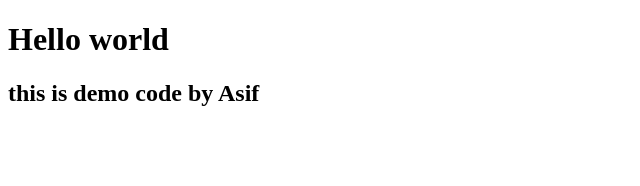
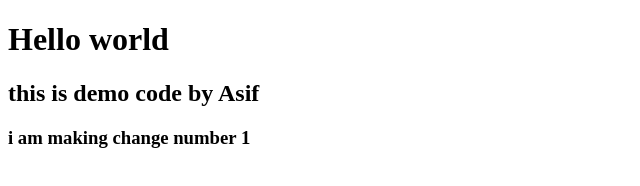
Before and after one commit to MdAsifKhan623/spinnaker-demo-app, a plain HTML site: page index.html in a window 1280 px wide. Shown: the whole page, without its empty margins (0-640 px from the left). Drawn offline with Linux system fonts and the light colour scheme.

Commit message:
update index  html

```diff
--- a/index.html
+++ b/index.html
@@ -9,6 +9,7 @@
 <body>
     <h1> Hello world </h1>
     <h2> this is demo code by Asif </h2>
+    <h3> i am making change number 1 </h3>
 
 </body>
 </html>
```
